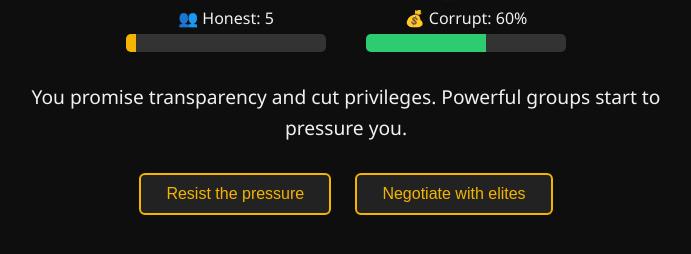
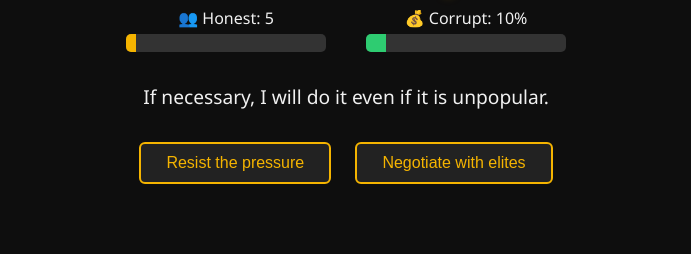
Before and after one commit to gmoffernandes-collab/GameOfCorruption, a plain HTML site: page index.html in a window 1280 px wide. Both pictures are taken after a click on the button "If necessary, I will do it even if it is unpopular.". Shown: the part 142-396 px from the top of the page, without its empty margins (294-985 px from the left). Drawn offline with Linux system fonts and the light colour scheme.

Commit message:
Update index.html

```diff
--- a/index.html
+++ b/index.html
@@ -108,7 +108,7 @@
 
   <script>
     let score = 0;
-    let popularity = 50;
+    let popularity = 0;
     let phase = 1;
 
     const clickSound = document.getElementById('click-sound');
@@ -144,13 +144,13 @@
       // ======== PHASE 1 ========
       if (phase === 1) {
         if (option === 'honest') {
-          story.innerHTML = "You promise transparency and cut privileges. Powerful groups start to pressure you.";
+          story.innerHTML = "If necessary, I will do it even if it is unpopular.";
           updateStats(+5, +10);
           choices.innerHTML = `
             <button onclick="choose('resist')">Resist the pressure</button>
             <button onclick="choose('negotiate')">Negotiate with elites</button>`;
         } else if (option === 'corrupt') {
-          story.innerHTML = "You make deals with corporations and receive suspicious donations.";
+          story.innerHTML = "I decide what is right";
           updateStats(+20, -10);
           choices.innerHTML = `
             <button onclick="choose('bribe')">Bribe journalists</button>
```
